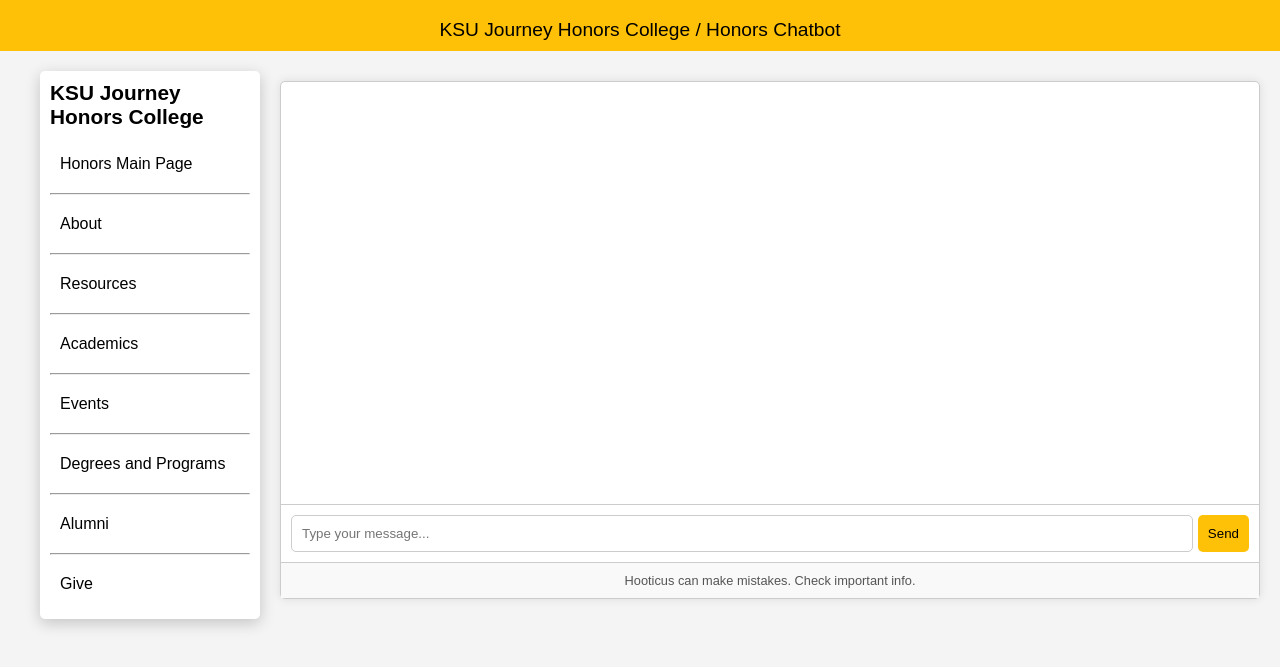
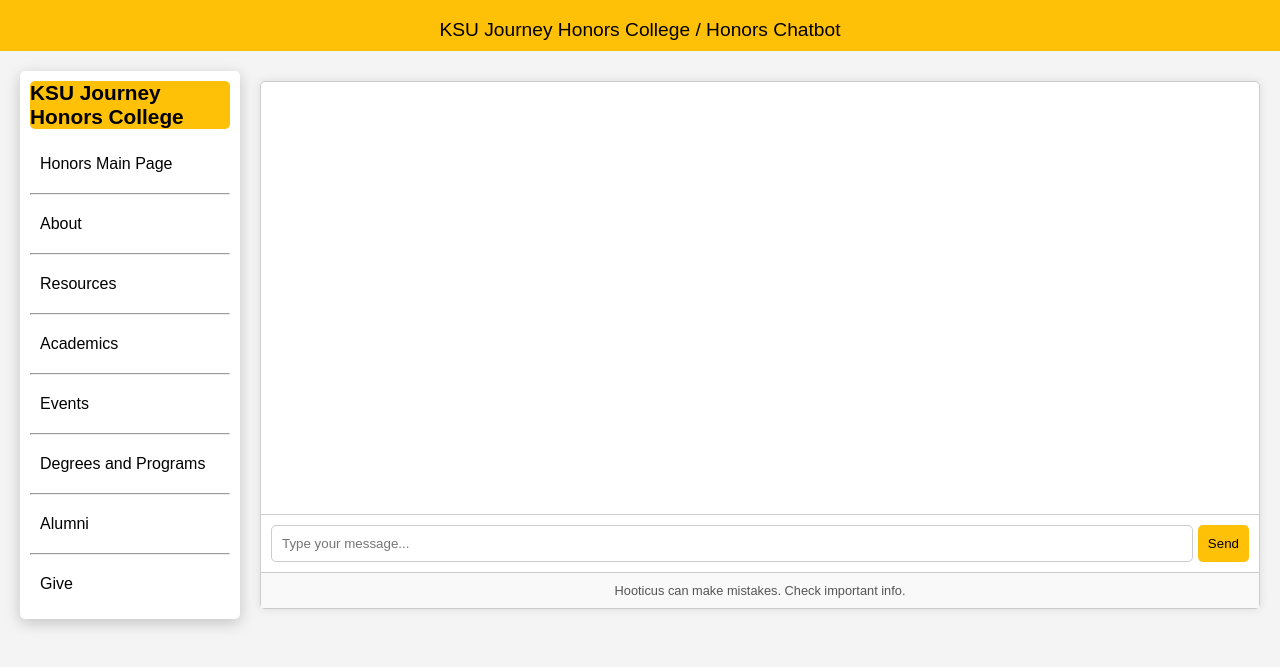
Before and after one commit to danielleahenry/honors_chatbot, a website: page index.html in a window 1280 px wide. Shown: the part 71-738 px from the top of the page. Drawn offline with Linux system fonts and the light colour scheme.

Commit message:
updated style.css

```diff
--- a/style.css
+++ b/style.css
@@ -30,13 +30,15 @@
     position: sticky; /* make the sidebar sticky */
     top: 0; /* stick to the top */
     box-shadow: 0 4px 15px rgba(0, 0, 0, 0.2); /* shadow for sidebar */
-    margin-left: 20px; /* add space from the left */
+    margin-bottom: 10px; /* add space from the bottom */
     margin-top: 10px; /* add space from the top */
     border-radius: 5px; /* round corners of the sidebar */
 }
 
 .sidebar-title {
     font-weight: bold; /* bold title */
+    border-radius: 5px; /* round corners */
+    background-color: #FFC107;
     font-size: 1.3em; /* larger font size for the title */
     margin-bottom: 10px; /* space below the title */
     color: black; /* text color for the title */
```
